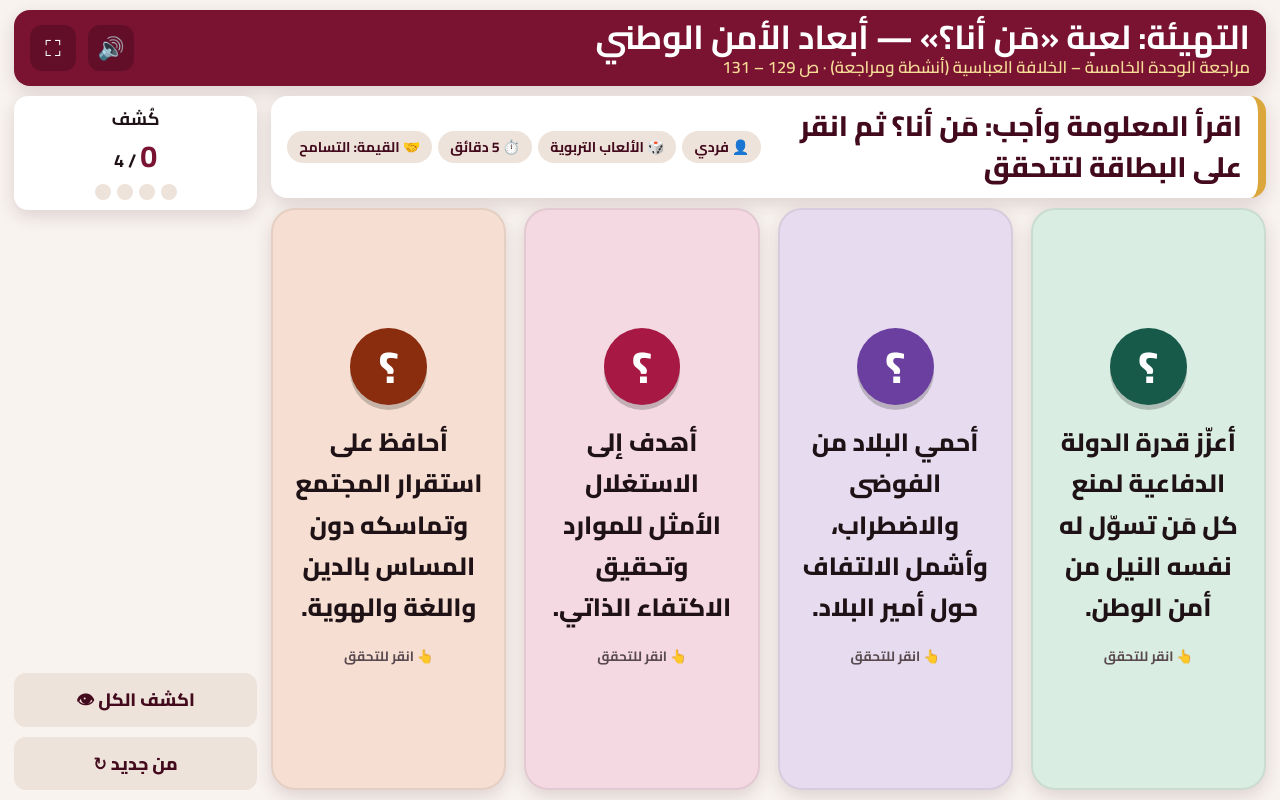
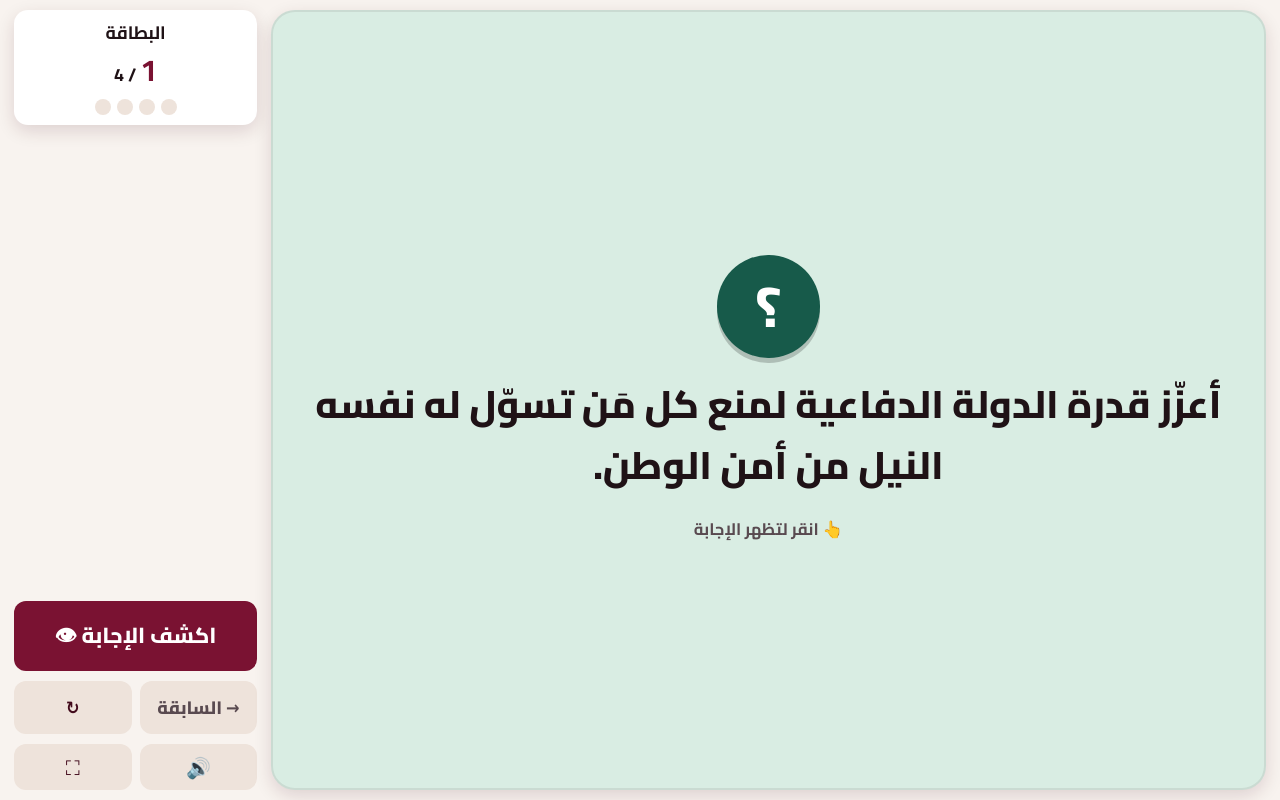
Before and after one commit to salehbinjaber0-svg/rahhala, a plain HTML site: page games/whoami-7.html in a window 1280 px wide. Drawn offline with Linux system fonts and the light colour scheme; a web font is replaced by a local one.

Commit message:
«مَن أنا؟»: بطاقة واحدة في كل مرة وحذف الشريطين العلويين
طلب المالك: البطاقات الأربع كانت تظهر معاً بشبكة، فيرى الطلاب كل المعلومات دفعة واحدة،
والعنوان وسطر التعليمات والشارات تأخذ أعلى الشاشة بلا حاجة على السبورة.

- تُعرض بطاقة واحدة كبيرة: نقرة تقلبها فتظهر الإجابة، ونقرة ثانية (أو زر «البطاقة التالية») تنقل للتالية،
  وبعد الرابعة احتفال ثم «من جديد». زر «السابقة» للرجوع، والمسافة/الأسهم من لوحة المفاتيح.
- حُذف الهيدر العنابي وشريط التعليمات والشارات، ونُقل زرا الصوت وملء الشاشة للوحة الجانبية.
- وضع العجلة (hostWheel) يبقي الأزرار عموداً بدل صفٍّ ضيّق.

اختُبر: فحص.js سليم · jsdom: الانتقال عبر البطاقات الأربع والعودة والبدء من جديد ·
لقطات Playwright بالوضع العادي ومع العجلة.

Co-Authored-By: Claude Opus 5.5 <noreply@anthropic.com>
Claude-Session: https://claude.ai/code/session_01Qh9y3Xk7G5GySCnGYiLiaa

```diff
--- a/games/whoami-7.html
+++ b/games/whoami-7.html
@@ -8,7 +8,7 @@
 <link href="https://fonts.googleapis.com/css2?family=Aref+Ruqaa:wght@700&family=Cairo:wght@600;700;800&display=swap" rel="stylesheet">
 <style>
   /* لعبة «مَن أنا؟» — رحّالة، الصف السابع، تهيئة حصة مراجعة الوحدة الخامسة (٢٤ نوفمبر ٢٠٢٦).
-     أربع بطاقات مقلوبة: على وجهها المعلومة، ولمسة تقلبها فتظهر البُعد (ص129–131، نص الكتاب في UNITS_DATA[6]).
+     أربع بطاقات تُعرض واحدة تلو الأخرى: على وجهها المعلومة، ولمسة تقلبها فتظهر البُعد، والتالية بعدها (ص129–131، نص الكتاب في UNITS_DATA[6]).
      الهوية: عنابي #7a1232 وذهبي رملي — والبطاقات بألوان هادئة كتصميم المعلم */
   :root{
     --navy:#7a1232; --navy-deep:#420a1c; --gold:#dba73c; --gold-light:#f6dc96; --gold-deep:#68430b;
@@ -19,21 +19,17 @@
   html,body{margin:0;height:100%;background:var(--cream);color:var(--ink);overflow:hidden;
     font-family:"Cairo","Tajawal","Segoe UI","Noto Kufi Arabic",Tahoma,Arial,sans-serif}
   #app{display:flex;flex-direction:column;height:100%;padding:10px 14px;gap:10px}
-  header{display:flex;align-items:center;gap:12px;background:var(--navy);color:#fff;border-radius:16px;padding:8px 16px;box-shadow:var(--shadow)}
-  header h1{margin:0;font-family:"Aref Ruqaa","Cairo",serif;font-size:clamp(20px,2.6vw,34px);line-height:1.2;flex:1}
-  header h1 small{display:block;font-family:"Cairo",sans-serif;font-size:.5em;font-weight:600;color:var(--gold-light)}
-  .iconbtn{border:0;background:rgba(0,0,0,.2);color:#fff;border-radius:12px;width:46px;height:46px;font-size:22px;cursor:pointer;font-family:inherit}
-  .iconbtn:hover{background:rgba(0,0,0,.32)}
+  .iconbtn{border:0;background:#eee3db;color:var(--navy-deep);border-radius:12px;height:46px;font-size:20px;cursor:pointer;font-family:inherit;flex:1}
+  .iconbtn:hover{background:#e4d4c8}
   main{flex:1;display:flex;gap:14px;min-height:0}
   #stageWrap{flex:1;display:flex;flex-direction:column;gap:10px;min-width:0}
-  #qbar{display:flex;align-items:center;gap:12px;flex-wrap:wrap;background:#fff;border-radius:16px;padding:10px 16px;box-shadow:var(--shadow);border-right:8px solid var(--gold)}
-  #qtext{flex:1;min-width:240px;font-weight:800;font-size:clamp(18px,2.2vw,32px);line-height:1.45;color:var(--navy-deep)}
-  .chips{display:flex;gap:6px;flex-wrap:wrap}
-  .chip{background:#eee3db;color:var(--navy-deep);border-radius:999px;padding:3px 12px;font-weight:700;font-size:clamp(12px,1.1vw,15px);white-space:nowrap}
 
   /* ═══ البطاقات المقلوبة ═══ */
-  #cards{flex:1;min-height:0;display:grid;grid-template-columns:repeat(4,1fr);gap:clamp(10px,1.4vw,22px)}
-  .flip{position:relative;perspective:1400px;cursor:pointer;min-height:0;border:0;padding:0;background:none;font-family:inherit;color:inherit}
+  /* بطاقة واحدة في كل مرة (طلب المالك، ٢٤ نوفمبر ٢٠٢٦): تُقلب فتظهر الإجابة، ثم تنتقل للتالية */
+  #cards{flex:1;min-height:0;display:flex;align-items:stretch;justify-content:center}
+  .flip{position:relative;perspective:1600px;cursor:pointer;min-height:0;border:0;padding:0;background:none;font-family:inherit;color:inherit;
+    width:100%;max-width:1000px;animation:slideIn .45s cubic-bezier(.3,1.2,.5,1) both}
+  @keyframes slideIn{from{opacity:0;transform:translateX(-60px) scale(.96)}to{opacity:1;transform:none}}
   .flip:focus-visible{outline:4px solid var(--gold);outline-offset:4px;border-radius:24px}
   .inner{position:absolute;inset:0;transition:transform .7s cubic-bezier(.3,1.3,.5,1);transform-style:preserve-3d}
   .flip.open .inner{transform:rotateY(180deg)}
@@ -42,19 +38,19 @@
     padding:clamp(12px,1.6vw,26px);text-align:center;box-shadow:var(--shadow);border:2px solid rgba(31,18,22,.08)}
   .front{background:var(--bg)}
   .flip:hover .front{filter:brightness(.98)}
-  .qmark{width:clamp(52px,6vw,92px);height:clamp(52px,6vw,92px);border-radius:50%;background:var(--deep);color:#fff;
-    display:flex;align-items:center;justify-content:center;font-weight:800;font-size:clamp(28px,3.4vw,54px);flex:none;
+  .qmark{width:clamp(64px,8vw,120px);height:clamp(64px,8vw,120px);border-radius:50%;background:var(--deep);color:#fff;
+    display:flex;align-items:center;justify-content:center;font-weight:800;font-size:clamp(34px,4.4vw,70px);flex:none;
     box-shadow:0 5px 0 rgba(0,0,0,.2)}
-  .clue{font-weight:800;font-size:clamp(17px,1.95vw,32px);line-height:1.65;color:var(--ink)}
-  .tap{font-weight:700;font-size:clamp(12px,1.05vw,16px);color:var(--muted)}
+  .clue{font-weight:800;font-size:clamp(22px,3vw,48px);line-height:1.6;color:var(--ink);max-width:24em}
+  .tap{font-weight:700;font-size:clamp(14px,1.3vw,20px);color:var(--muted)}
   .back{transform:rotateY(180deg);background:var(--deep);color:#fff}
-  .back .ico{font-size:clamp(48px,6.5vw,110px);line-height:1;animation:none}
+  .back .ico{font-size:clamp(60px,8vw,140px);line-height:1;animation:none}
   .flip.open .back .ico{animation:bounce .8s .35s ease both}
   @keyframes bounce{0%{transform:scale(.3)}60%{transform:scale(1.15)}100%{transform:scale(1)}}
-  .back .ansLbl{font-weight:700;font-size:clamp(14px,1.3vw,20px);color:var(--gold-light)}
-  .back .ans{font-family:"Aref Ruqaa","Cairo",serif;font-size:clamp(30px,3.7vw,62px);line-height:1.25;
+  .back .ansLbl{font-weight:700;font-size:clamp(16px,1.7vw,26px);color:var(--gold-light)}
+  .back .ans{font-family:"Aref Ruqaa","Cairo",serif;font-size:clamp(38px,5.4vw,90px);line-height:1.25;
     background:rgba(0,0,0,.2);border-radius:18px;padding:6px 18px}
-  .back .mini{font-weight:600;font-size:clamp(13px,1.2vw,19px);line-height:1.6}
+  .back .mini{font-weight:600;font-size:clamp(16px,1.8vw,28px);line-height:1.6}
   .k0{--bg:#d9ede3;--deep:#175a4a}   /* العسكري — أخضر */
   .k1{--bg:#e7dcef;--deep:#6b3fa0}   /* السياسي — بنفسجي */
   .k2{--bg:#f4d9e3;--deep:#a71944}   /* الاقتصادي — وردي */
@@ -69,6 +65,11 @@
   .dots i.ok{background:var(--good)}
   .btn{border:0;border-radius:12px;padding:10px 14px;font-family:inherit;font-weight:800;font-size:clamp(14px,1.4vw,18px);cursor:pointer;background:#eee3db;color:var(--navy-deep)}
   .btn:hover{background:#e4d4c8}
+  .btn:disabled{cursor:default;color:var(--muted)}
+  .btn.main{background:var(--navy);color:#fff;font-size:clamp(16px,1.7vw,22px);padding:14px}
+  .btn.main:hover{background:var(--navy-deep)}
+  .row{display:flex;gap:8px}
+  .row .btn{flex:1;min-width:0}
   .spacer{flex:1}
   .stats,.btns{display:flex;flex-direction:column;gap:10px}
   html.embedded #pad{width:clamp(170px,16vw,240px)}
@@ -77,44 +78,42 @@
   html.hostWheel #pad{width:clamp(300px,24vw,440px)}
   html.hostWheel #wheelSlot{display:block;flex:1;width:100%;min-height:0}
   html.hostWheel #pad .spacer{display:none}
-  html.hostWheel .stats, html.hostWheel .btns{flex-direction:row}
-  html.hostWheel .stats .box, html.hostWheel .btns .btn{flex:1;min-width:0}
+  html.hostWheel .stats{flex-direction:row}
+  html.hostWheel .btns{gap:6px}
+  html.hostWheel .stats .box{flex:1;min-width:0}
   html.hostWheel .stats .box{padding:6px 8px;font-size:clamp(13px,1.1vw,16px)}
   html.hostWheel .stats .box b{font-size:1.4em}
   html.hostWheel .btns .btn{padding:8px 6px;font-size:clamp(13px,1.1vw,16px)}
-  html.hostWheel #cards{grid-template-columns:repeat(2,1fr)}   /* مساحة أضيق بجانب العجلة: بطاقتان بالسطر */
+  html.hostWheel .iconbtn{height:40px}
 
   .conf{position:fixed;top:-20px;width:12px;height:12px;border-radius:3px;pointer-events:none;z-index:20;animation:fall linear forwards}
   @keyframes fall{to{transform:translateY(110vh) rotate(720deg)}}
-  @media (max-width:1000px){ #cards{grid-template-columns:repeat(2,1fr)} }
-  @media (max-width:760px){ main{flex-direction:column} #pad{width:100%;flex-direction:row;flex-wrap:wrap} #cards{min-height:520px} body{overflow:auto} }
+  @media (max-width:760px){ main{flex-direction:column} #pad{width:100%;flex-direction:row;flex-wrap:wrap} #cards{min-height:460px} body{overflow:auto} }
 </style>
 </head>
 <body>
 <div id="app">
-  <header>
-    <h1>التهيئة: لعبة «مَن أنا؟» — أبعاد الأمن الوطني<small>مراجعة الوحدة الخامسة – الخلافة العباسية (أنشطة ومراجعة) · ص 129 – 131</small></h1>
-    <button class="iconbtn" id="soundBtn" title="الصوت" aria-label="الصوت">🔊</button>
-    <button class="iconbtn" id="fsBtn" title="ملء الشاشة" aria-label="ملء الشاشة">⛶</button>
-  </header>
   <main>
     <section id="stageWrap">
-      <div id="qbar">
-        <div id="qtext">اقرأ المعلومة وأجب: مَن أنا؟ ثم انقر على البطاقة لتتحقق</div>
-        <div class="chips"><span class="chip">👤 فردي</span><span class="chip">🎲 الألعاب التربوية</span><span class="chip">⏱️ 5 دقائق</span><span class="chip">🤝 القيمة: التسامح</span></div>
-      </div>
       <div id="cards"></div>
     </section>
 
     <aside id="pad">
       <div class="stats">
-        <div class="box">كُشف<br><b id="cnt">0</b> / 4<div class="dots" id="dots"></div></div>
+        <div class="box">البطاقة<br><b id="cnt">1</b> / 4<div class="dots" id="dots"></div></div>
       </div>
       <div id="wheelSlot"></div>
       <div class="spacer"></div>
       <div class="btns">
-        <button class="btn" id="allBtn">اكشف الكل 👁</button>
-        <button class="btn" id="newBtn">من جديد ↻</button>
+        <button class="btn main" id="goBtn">اكشف الإجابة 👁</button>
+        <div class="row">
+          <button class="btn" id="prevBtn" title="البطاقة السابقة">→ السابقة</button>
+          <button class="btn" id="newBtn" title="من جديد">↻</button>
+        </div>
+        <div class="row">
+          <button class="iconbtn" id="soundBtn" title="الصوت" aria-label="الصوت">🔊</button>
+          <button class="iconbtn" id="fsBtn" title="ملء الشاشة" aria-label="ملء الشاشة">⛶</button>
+        </div>
       </div>
     </aside>
   </main>
@@ -135,7 +134,7 @@ const CARDS = [
 ];
 
 const $ = id => document.getElementById(id);
-let soundOn = true, opened = new Set();
+let soundOn = true, cur = 0, shown = false, done = false;
 
 // ═══════ الأصوات — مولّدة بالمتصفح، بلا ملفات ═══════
 let AC = null;
@@ -153,33 +152,41 @@ const sfx = {
   win(){ [523, 659, 784, 659, 784, 1046].forEach((f, i) => tone(f, .35, 'triangle', .2, i * .15)); }
 };
 
-function build(){
-  $('cards').innerHTML = '';
-  CARDS.forEach((c, i) => {
-    const b = document.createElement('button');
-    b.type = 'button'; b.className = 'flip k' + c.k; b.dataset.i = i;
-    b.setAttribute('aria-label', 'البطاقة ' + (i + 1) + ': ' + c.clue);
-    b.innerHTML = `<div class="inner">
-      <div class="face front"><div class="qmark">؟</div><div class="clue"></div><div class="tap">👆 انقر للتحقق</div></div>
+// بطاقة واحدة على السبورة: النقرة الأولى تقلبها فتظهر الإجابة، والثانية تنقل للبطاقة التالية
+function show(i){
+  cur = i; shown = false;
+  const c = CARDS[i], b = document.createElement('button');
+  b.type = 'button'; b.className = 'flip k' + c.k;
+  b.setAttribute('aria-label', 'البطاقة ' + (i + 1) + ': ' + c.clue);
+  b.innerHTML = `<div class="inner">
+      <div class="face front"><div class="qmark">؟</div><div class="clue"></div><div class="tap">👆 انقر لتظهر الإجابة</div></div>
       <div class="face back"><div class="ico">${c.ico}</div><div class="ansLbl">أنا…</div><div class="ans"></div><div class="mini"></div></div>
     </div>`;
-    b.querySelector('.clue').textContent = c.clue;
-    b.querySelector('.ans').textContent = c.a;
-    b.querySelector('.mini').textContent = c.more;
-    b.onclick = () => toggle(i);
-    $('cards').appendChild(b);
-  });
+  b.querySelector('.clue').textContent = c.clue;
+  b.querySelector('.ans').textContent = c.a;
+  b.querySelector('.mini').textContent = c.more;
+  b.onclick = step;
+  $('cards').replaceChildren(b);
   update();
 }
-function toggle(i){
-  const el = $('cards').children[i];
-  if(opened.has(i)){ opened.delete(i); el.classList.remove('open'); sfx.back(); }
-  else{ opened.add(i); el.classList.add('open'); sfx.flip(); if(opened.size === CARDS.length) setTimeout(celebrate, 600); }
+function reveal(){
+  shown = true; $('cards').firstChild.classList.add('open'); sfx.flip();
+  if(cur === CARDS.length - 1 && !done){ done = true; setTimeout(celebrate, 600); }
   update();
 }
+// الخطوة التالية: اكشف الإجابة، أو انتقل للبطاقة التالية، أو ابدأ من جديد بعد الأخيرة
+function step(){
+  if(!shown) reveal();
+  else if(cur < CARDS.length - 1) show(cur + 1);
+  else restart();
+}
+function prev(){ if(cur > 0){ show(cur - 1); sfx.back(); } }
+function restart(){ done = false; show(0); sfx.back(); }
 function update(){
-  $('cnt').textContent = opened.size;
-  $('dots').innerHTML = CARDS.map((c, i) => `<i class="${opened.has(i) ? 'ok' : ''}"></i>`).join('');
+  $('cnt').textContent = cur + 1;
+  $('dots').innerHTML = CARDS.map((c, i) => `<i class="${i < cur || (i === cur && shown) ? 'ok' : ''}"></i>`).join('');
+  $('goBtn').textContent = !shown ? 'اكشف الإجابة 👁' : cur < CARDS.length - 1 ? 'البطاقة التالية ←' : 'من جديد ↻';
+  $('prevBtn').disabled = cur === 0;
 }
 function celebrate(){
   sfx.win();
@@ -191,22 +198,23 @@ function celebrate(){
     document.body.appendChild(d); setTimeout(() => d.remove(), 4200);
   }
 }
-$('allBtn').onclick = () => { const was = opened.size; CARDS.forEach((c, i) => { opened.add(i); $('cards').children[i].classList.add('open'); }); update(); sfx.flip(); if(was < CARDS.length) setTimeout(celebrate, 600); };
-$('newBtn').onclick = () => { opened.clear(); [...$('cards').children].forEach(el => el.classList.remove('open')); update(); sfx.back(); };
+$('goBtn').onclick = step;
+$('prevBtn').onclick = prev;
+$('newBtn').onclick = restart;
 $('soundBtn').onclick = () => { soundOn = !soundOn; $('soundBtn').textContent = soundOn ? '🔊' : '🔇'; };
 // داخل رحّالة: ⛶ يكبّر الصفحة كلها (البطاقات + عجلة المشاركة) لا اللعبة وحدها
 $('fsBtn').onclick = () => {
   try{ if(window.parent !== window && window.parent.lsEmbedFull){ window.parent.lsEmbedFull(); return; } }catch(e){}
   if(!document.fullscreenElement) document.documentElement.requestFullscreen && document.documentElement.requestFullscreen(); else document.exitFullscreen();
 };
-// المفاتيح ١–٤ تقلب البطاقة، و F لملء الشاشة
+// المسافة/Enter/السهم الأيسر = الخطوة التالية، والسهم الأيمن = السابقة، و F لملء الشاشة
 window.addEventListener('keydown', e => {
-  const n = '1234١٢٣٤'.indexOf(e.key);
-  if(n >= 0){ e.preventDefault(); toggle(n % 4); }
+  if(e.key === ' ' || e.key === 'Enter' || e.key === 'ArrowLeft'){ e.preventDefault(); step(); }
+  else if(e.key === 'ArrowRight'){ e.preventDefault(); prev(); }
   else if(e.key === 'f' || e.key === 'F') $('fsBtn').onclick();
 });
 document.querySelectorAll('.btn, .iconbtn').forEach(b => b.addEventListener('mouseup', () => b.blur()));
-build();
+show(0);
 </script>
 </body>
 </html>
```
Also changed, not shown: content.js.
